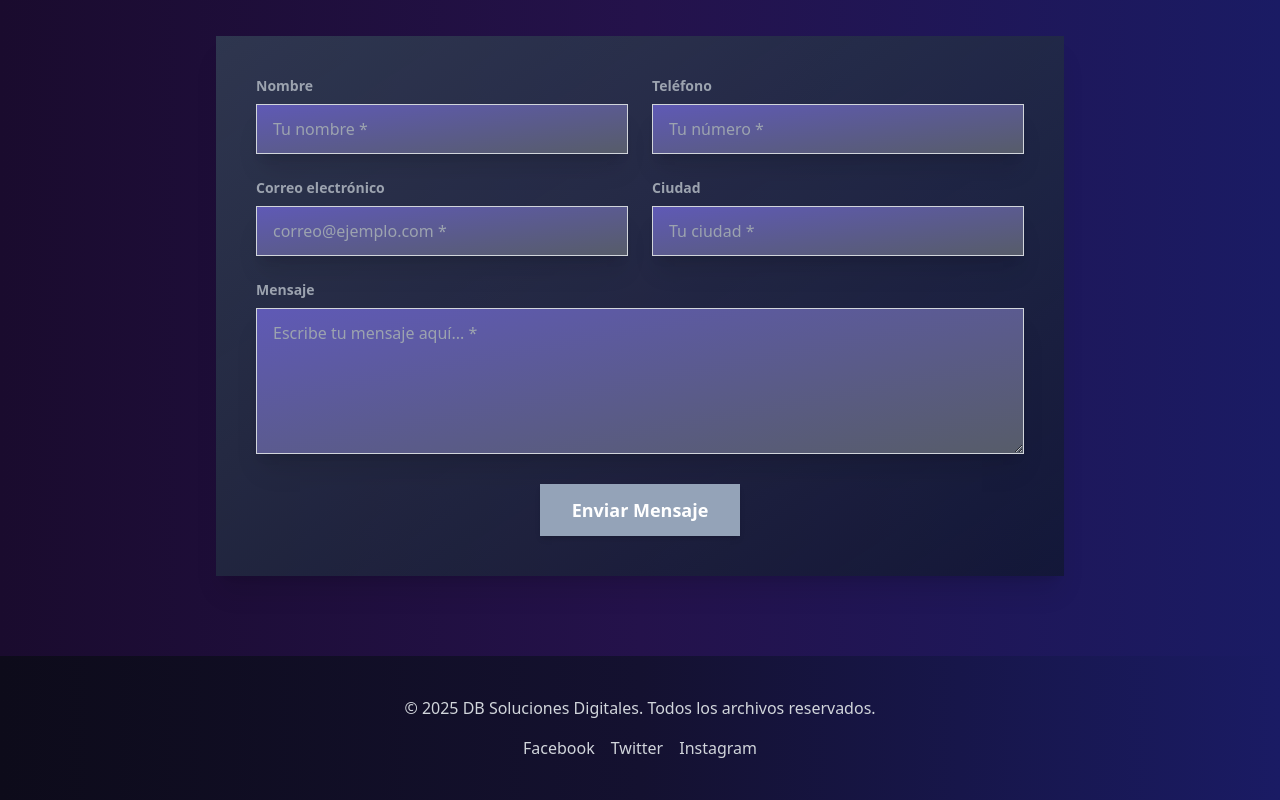
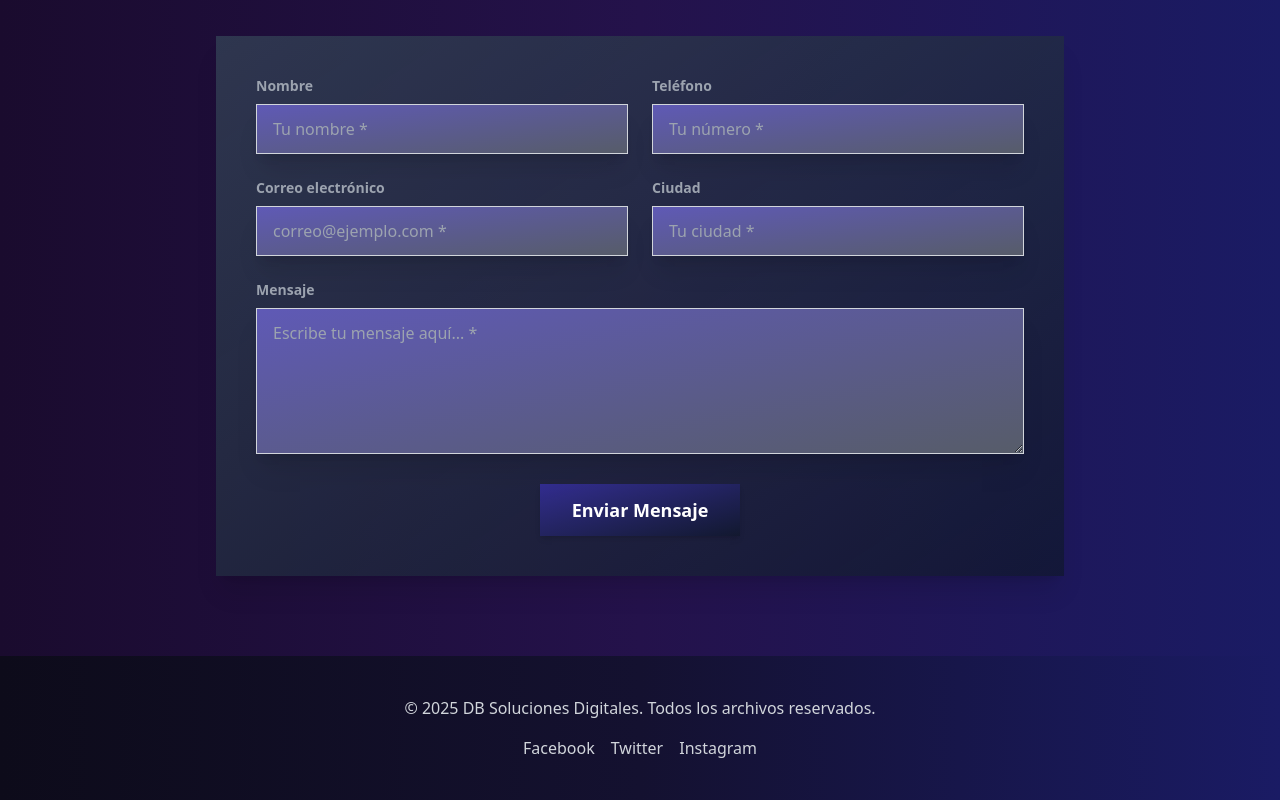
Before and after one commit to ingenieriaDanielBarra/ProyectoPyme, a React (Vite) app in the folder frontend/: page / in a window 1280 px wide. Shown: the part 2004-2804 px from the top of the page. Built offline with nearby package versions, Linux system fonts and the light colour scheme.

Commit message:
cambiar color boton form

```diff
--- a/frontend/src/components/ContactForm.jsx
+++ b/frontend/src/components/ContactForm.jsx
@@ -207,7 +207,7 @@ function ContactForm() {
             <div className="text-center">
               <button
                 type="submit"
-                className="bg-slate-400 text-white px-8 py-3 text-lg font-semibold hover:bg-slate-300 transition-all shadow-md hover:shadow-lg"
+                className="bg-gradient-to-br from-indigo-800/80 to-slate-900/70 text-white px-8 py-3 text-lg font-semibold hover:bg-slate-300 transition-all shadow-md hover:shadow-lg"
                 disabled={isSubmitting} // Desactiva el botón mientras se envían los datos
               >
               {isSubmitting ? (
```
